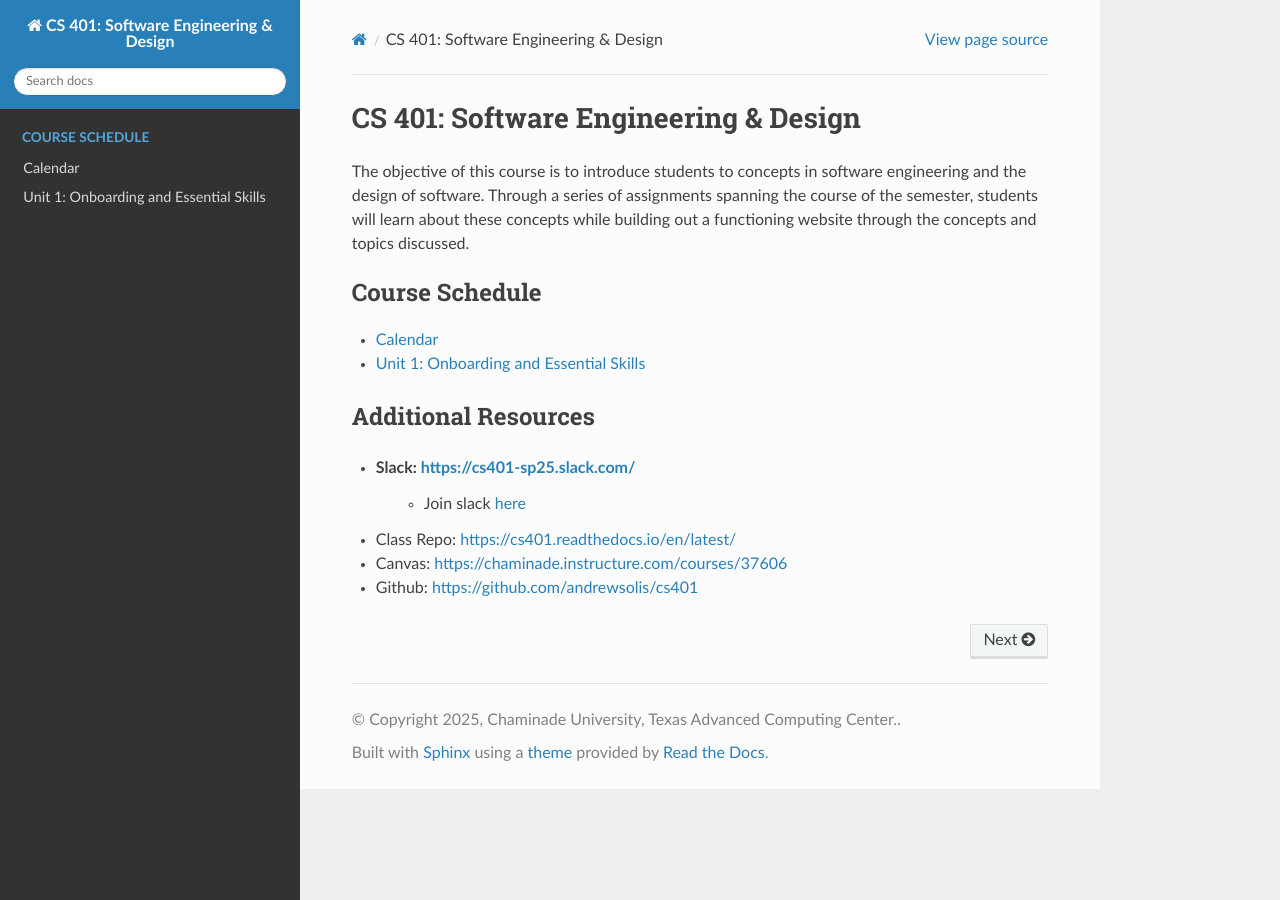
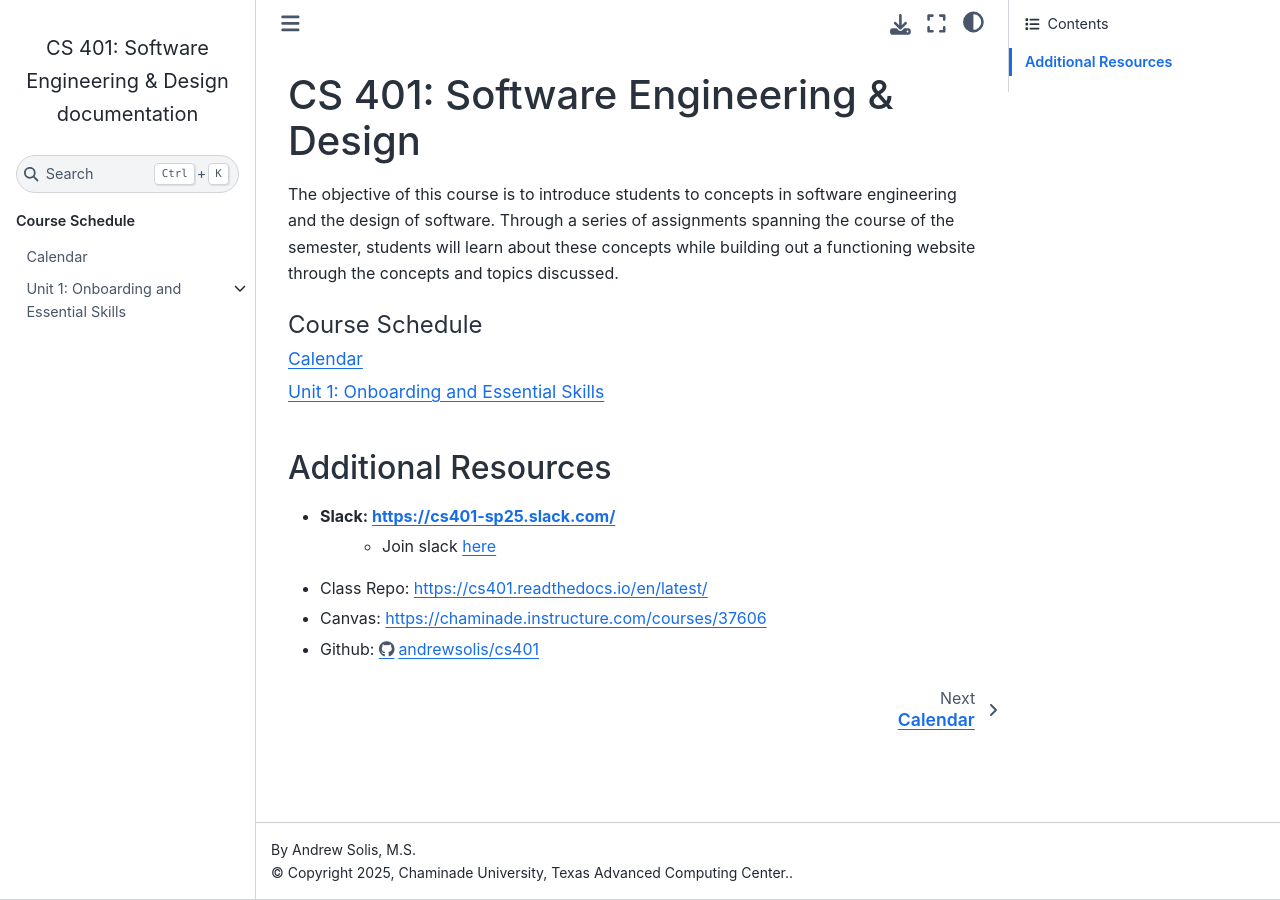
Before and after one commit to kristynnish/cs401, a Sphinx documentation site: the page built from docs/index.rst, in a window 1280 px wide. Built offline with Sphinx 7.4.7 and the Sphinx Book theme 1.1.4, drawn with Linux system fonts in a browser that asks for light colours.

Commit message:
new format

```diff
--- a/docs/conf.py
+++ b/docs/conf.py
@@ -46,7 +46,7 @@ exclude_patterns = ['_build', 'Thumbs.db', '.DS_Store']
 # The theme to use for HTML and HTML Help pages.  See the documentation for
 # a list of builtin themes.
 #
-html_theme = "sphinx_rtd_theme"
+html_theme = "sphinx_book_theme"
 
 def setup(app):
     app.add_css_file('theme_overrides.css')
```
Also changed, not shown: docs/requirements.txt (+8 -0 lines).
